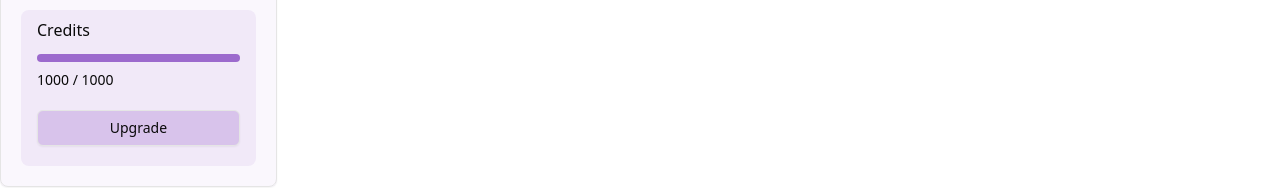
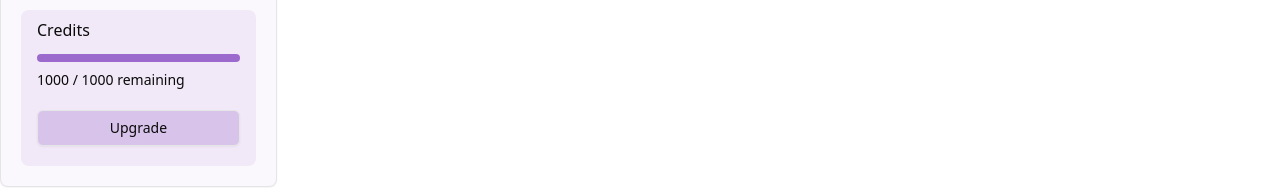
Before and after one commit to zana-abdollahpour/contentino, a Next.js app: page /dashboard/history in a window 1280 px wide. Shown: the part 591-779 px from the top of the page. Built offline with nearby package versions, Linux system fonts and the light colour scheme; no server answers.

Commit message:
show remaining credits in side navigation

```diff
--- a/src/components/navigation/usage.tsx
+++ b/src/components/navigation/usage.tsx
@@ -8,9 +8,9 @@ import { Button } from "@/components/ui/button";
 import { CREDITS } from "@/constants";
 
 export default function Usage() {
-  const { count } = useUsage();
+  const { count, subscribed } = useUsage();
 
-  const percentage = (count / CREDITS) * 100;
+  const percentage = subscribed ? 100 : (count / CREDITS) * 100;
 
   return (
     <div className="my-2">
@@ -25,7 +25,9 @@ export default function Usage() {
           />
         </div>
         <h3 className="my-2 text-xs md:text-sm">
-          {CREDITS - count} / {CREDITS}
+          {subscribed
+            ? "Unlimited Credits"
+            : `${CREDITS - count} / ${CREDITS} remaining`}
         </h3>
       </div>
 
```
